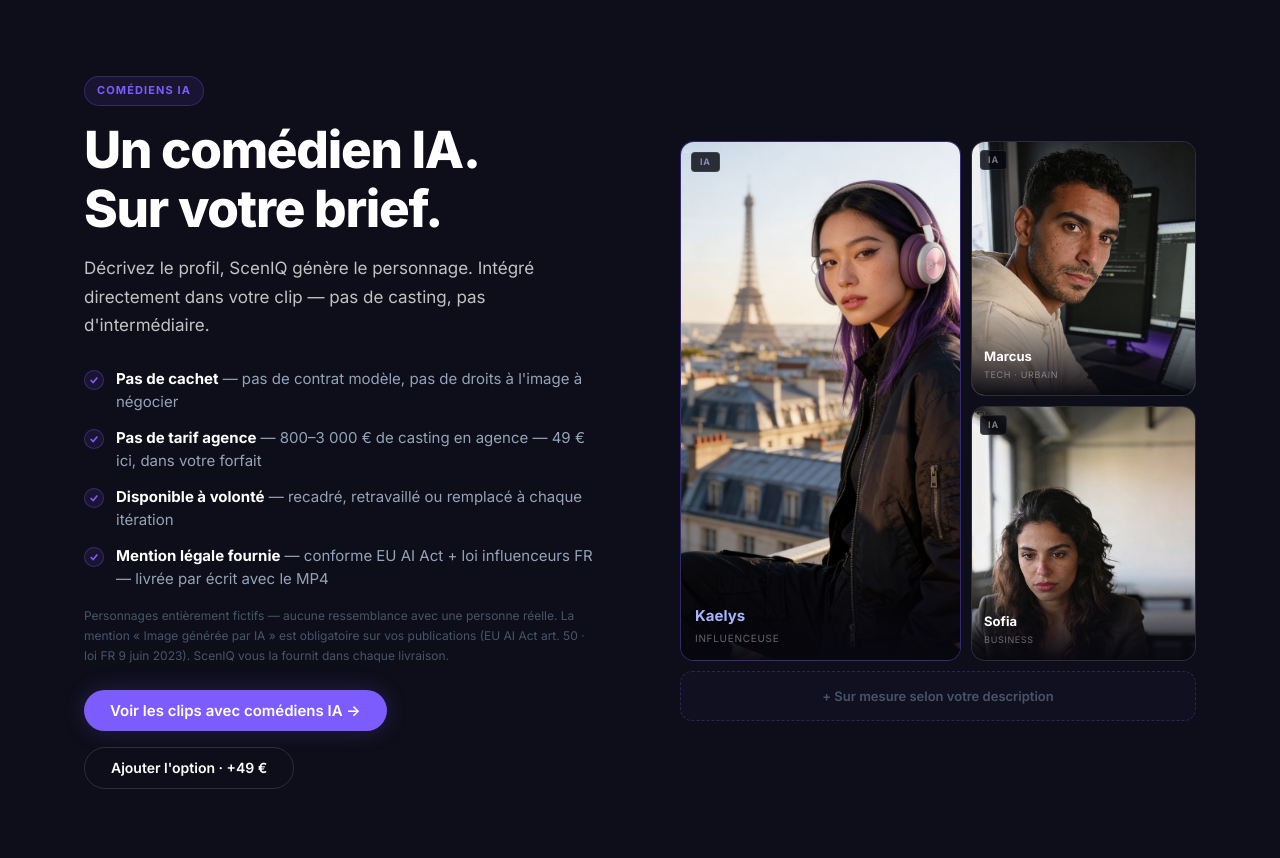
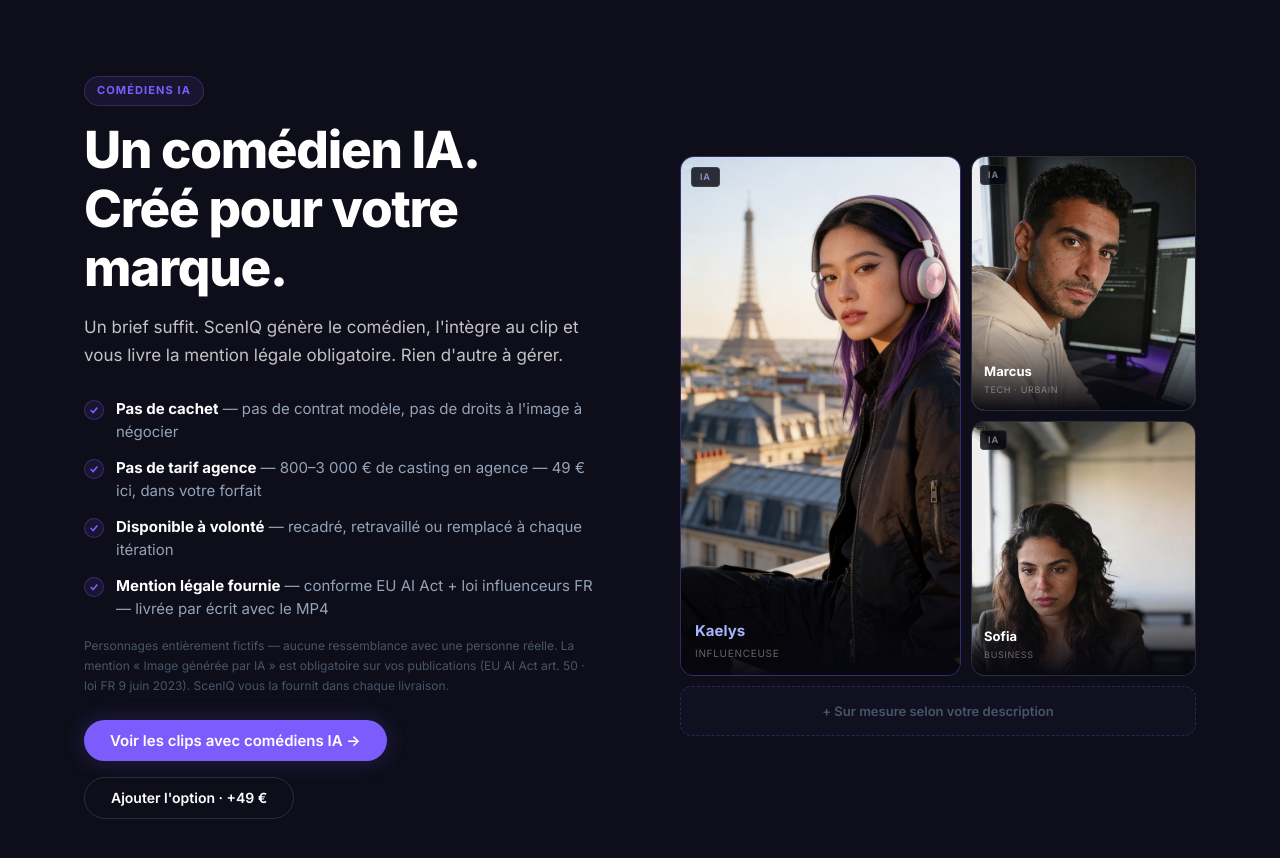
Before and after one commit to sceniqstudio/sceniq, a Next.js app: page / in a window 1280 px wide. Shown: the part 3460-4318 px from the top of the page. Built offline with nearby package versions, Linux system fonts and the light colour scheme; no server answers.

Commit message:
copy: section comédiens IA — nouveau h2 + sous-titre

```diff
--- a/app/page.tsx
+++ b/app/page.tsx
@@ -663,9 +663,9 @@ export default function HomePage() {
             {/* Texte */}
             <div>
               <div className="lv2-label">Comédiens IA</div>
-              <h2>Un comédien IA.<br />Sur votre brief.</h2>
+              <h2>Un comédien IA.<br />Créé pour votre marque.</h2>
               <p className="lv2-s-sub" style={{ marginTop: 16 }}>
-                Décrivez le profil, ScenIQ génère le personnage. Intégré directement dans votre clip — pas de casting, pas d&apos;intermédiaire.
+                Un brief suffit. ScenIQ génère le comédien, l&apos;intègre au clip et vous livre la mention légale obligatoire. Rien d&apos;autre à gérer.
               </p>
               <ul className="lv2-feat-list">
                 {[
```
